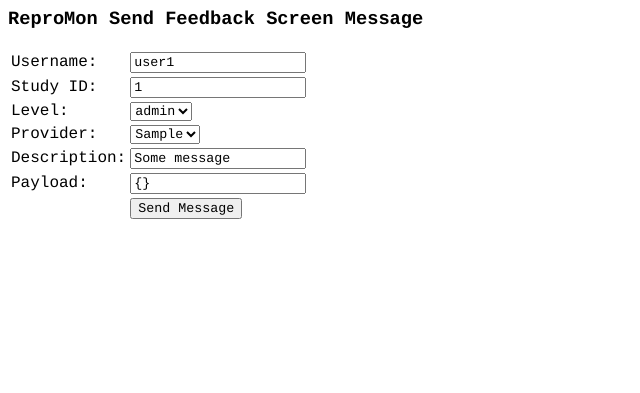
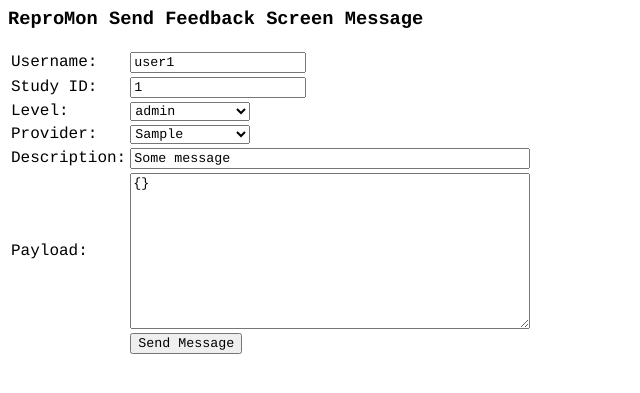
Before and after one commit to ReproNim/repromon, a Flask app: page /admin/send_fmessage in a window 1280 px wide. Shown: the top 393 px of the page, without its empty margins (0-640 px from the left). Run offline with Flask 3, Linux system fonts and the light colour scheme; tables that the repository leaves empty hold one stand-in row (values such as "Sample post"); parts of the project's set-up code (start-up, migrations or seed data) failed here and were passed over.

Commit message:
Send feedback message admin page functionality

```diff
--- a/repromon_app/app/web/templates/admin/send_fmessage.j2
+++ b/repromon_app/app/web/templates/admin/send_fmessage.j2
@@ -19,7 +19,7 @@
             <tr>
                 <td>Level:</td>
                 <td>
-                    <select name="level_id" value="1">
+                    <select name="level_id" value="1" style="width: 120px;">
                        {% for level in levels %}
                        <option value="{{level.id}}">{{level.level}}</option>
                        {% endfor %}
@@ -29,7 +29,7 @@
             <tr>
                 <td>Provider:</td>
                 <td>
-                   <select name="provider_id" value="3"/>
+                   <select name="provider_id" value="3" style="width: 120px;"/>
                         {% for provider in providers %}
                         <option value="{{provider.id}}">{{provider.provider}}</option>
                         {% endfor %}
@@ -38,11 +38,11 @@
             </tr>
             <tr>
                 <td>Description:</td>
-                <td><input type="text" name="description" value="Some message"/></td>
+                <td><input type="text" style="width:400px;" name="description" value="Some message"/></td>
             </tr>
             <tr>
                 <td>Payload:</td>
-                <td><input type="text" name="payload" value="{}"/></td>
+                <td><textarea name="payload" style="width:400px;" rows="10">{}</textarea></td>
             </tr>
             <tr>
                 <td></td>
```
